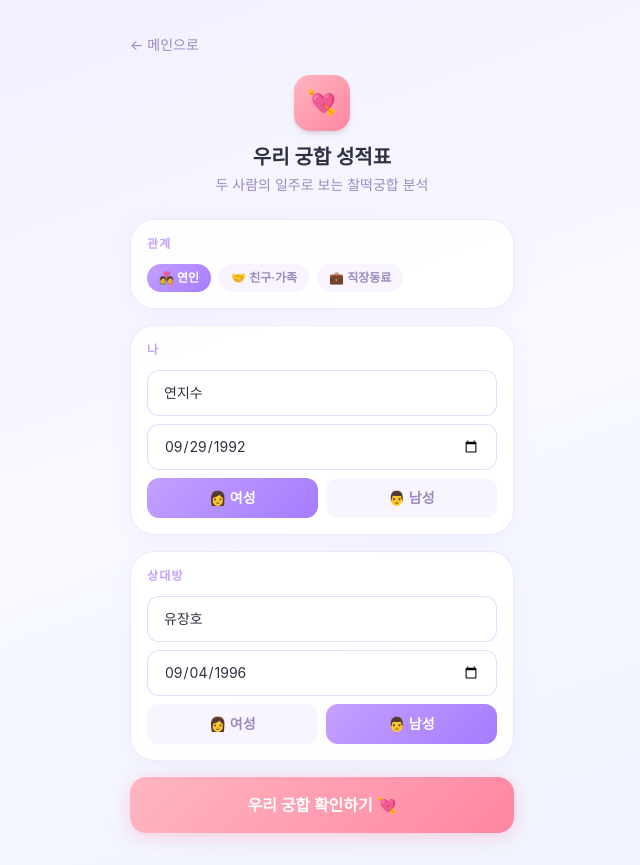
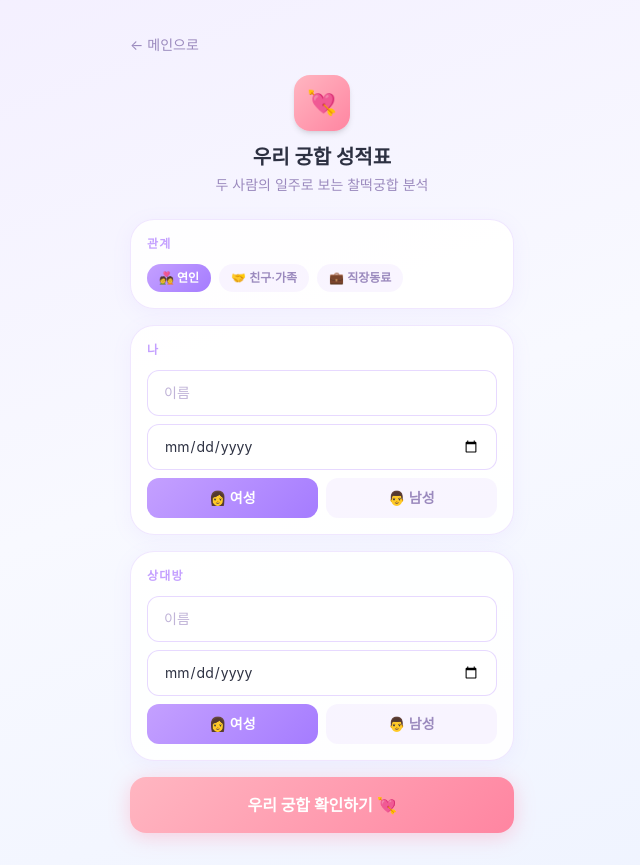
Before and after one commit to dyjs-js/mongle-saju-web, a Next.js app: page /saju/compatibility in a window 1280 px wide. Shown: the whole page, without its empty margins (318-958 px from the left). Built offline with nearby package versions, Linux system fonts and the light colour scheme.

Commit message:
feat : 디폴트값 제거

```diff
--- a/src/app/saju/compatibility/page.tsx
+++ b/src/app/saju/compatibility/page.tsx
@@ -37,8 +37,8 @@ const DEFAULT2: Person = {
 
 export default function CompatibilityPage() {
   const router = useRouter();
-  const [me, setMe] = useState<Person>({ ...DEFAULT1 });
-  const [partner, setPartner] = useState<Person>({ ...DEFAULT2 });
+  const [me, setMe] = useState<Person>({ ...EMPTY });
+  const [partner, setPartner] = useState<Person>({ ...EMPTY });
   const [relationship, setRelationship] = useState("연인");
   const [loading, setLoading] = useState(false);
   const [error, setError] = useState<string | null>(null);
```
